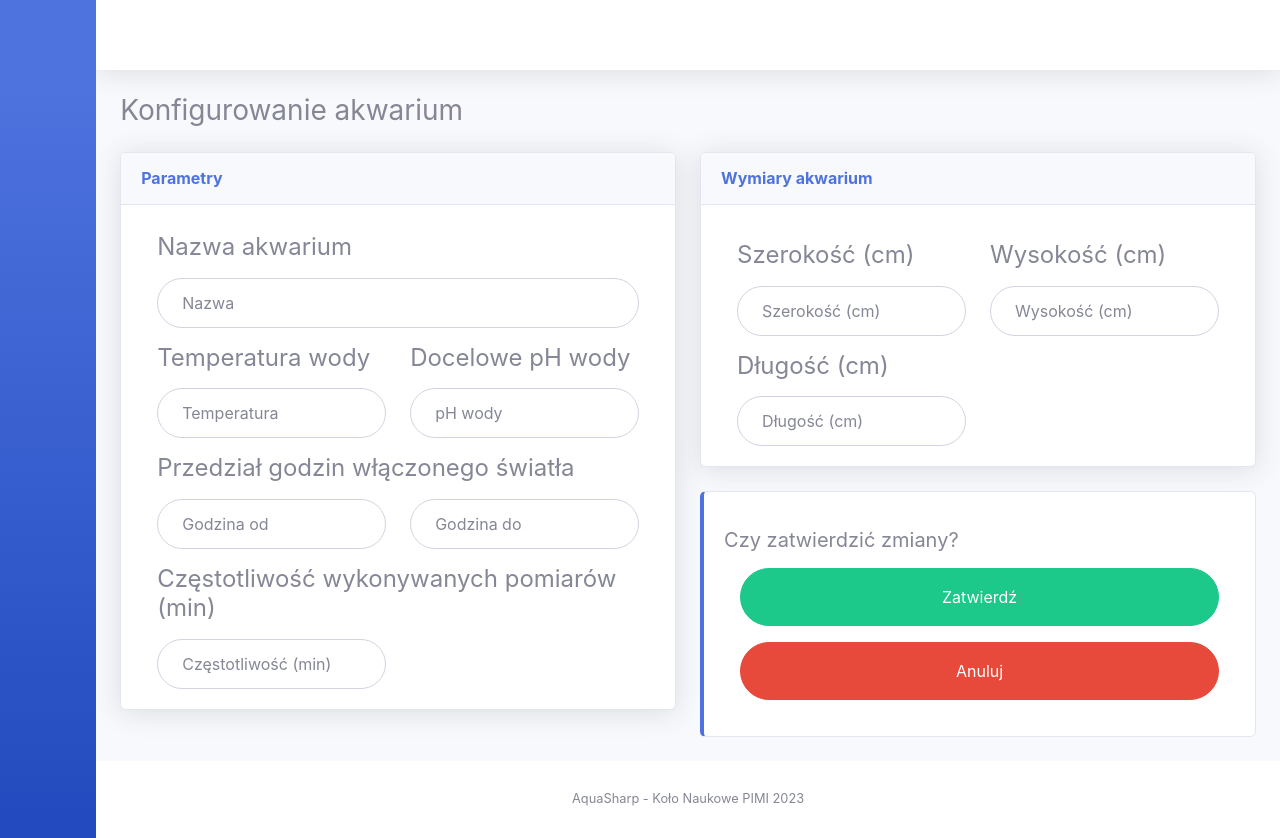
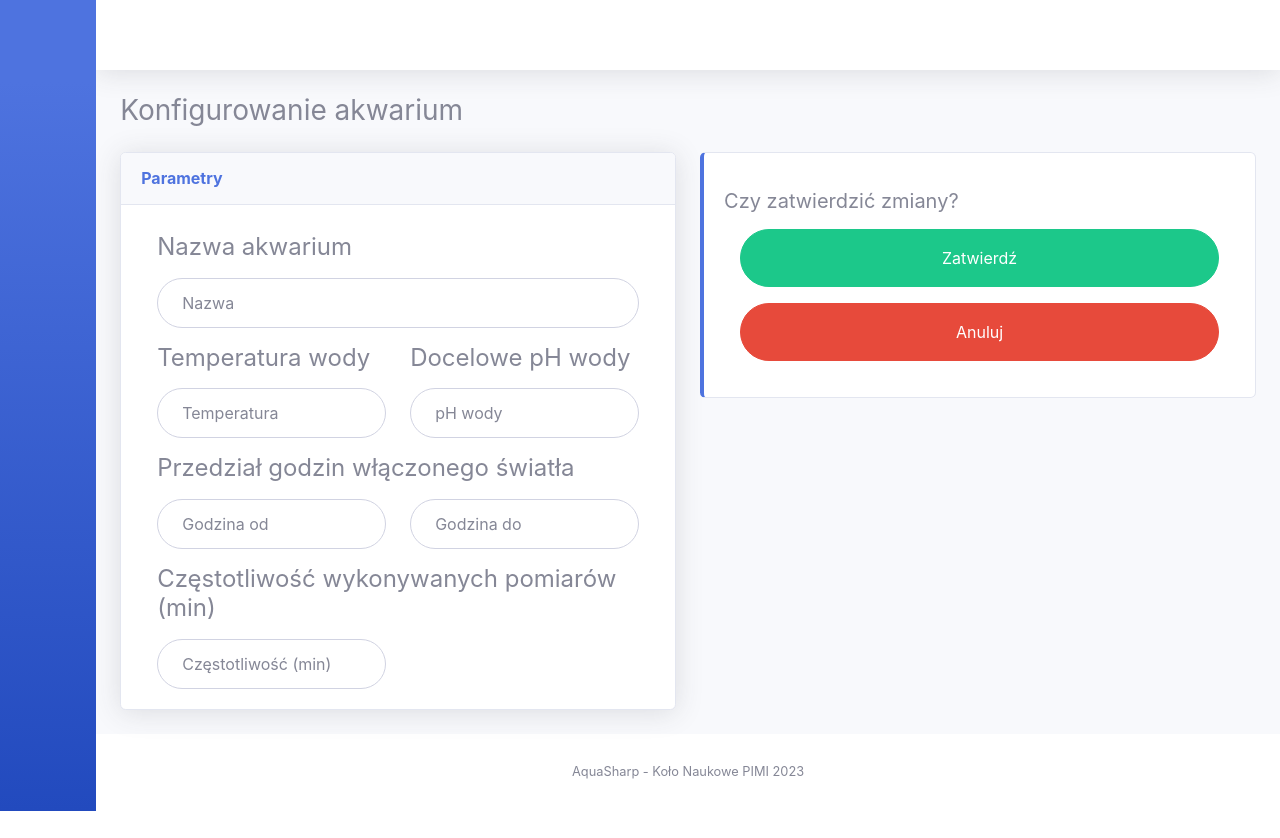
Before and after one commit to grupadotnet/Aqua-Sharp-Frontend, a React (Vite) app: page /aquarium/1/edit in a window 1280 px wide. After the commit the page ends 811 px from the top, so only its background shows below. Built offline with nearby package versions, Linux system fonts and the light colour scheme.

Commit message:
Deleted 'dimentions' section

```diff
--- a/src/pages/edit/index.tsx
+++ b/src/pages/edit/index.tsx
@@ -71,39 +71,6 @@ export const Edit: React.FC = () => {
           </Tile>
         </Col>
         <Col md className="mb-4">
-          <Tile title={t('aquarium_dimensions')}>
-            <Container className="px-3">
-              <Row>
-                <Col>
-                  <Form.Group controlId="width">
-                    <Form.Label className="mt-3">
-                      <h4>{t('width')}</h4>
-                    </Form.Label>
-                    <Input placeholder={t('width')} />
-                  </Form.Group>
-                </Col>
-                <Col>
-                  <Form.Group controlId="height">
-                    <Form.Label className="mt-3">
-                      <h4>{t('height')}</h4>
-                    </Form.Label>
-                    <Input placeholder={t('height')} />
-                  </Form.Group>
-                </Col>
-              </Row>
-              <Form.Group controlId="length">
-                <Form.Label className="mt-3">
-                  <h4>{t('length')}</h4>
-                </Form.Label>
-                <Row>
-                  <Col sm>
-                    <Input placeholder={t('length')} />
-                  </Col>
-                  <Col sm></Col>
-                </Row>
-              </Form.Group>
-            </Container>
-          </Tile>
           <Card theme="primary">
             <>
               <h5 className="pt-3">{t('changes_prompt')}</h5>
```
